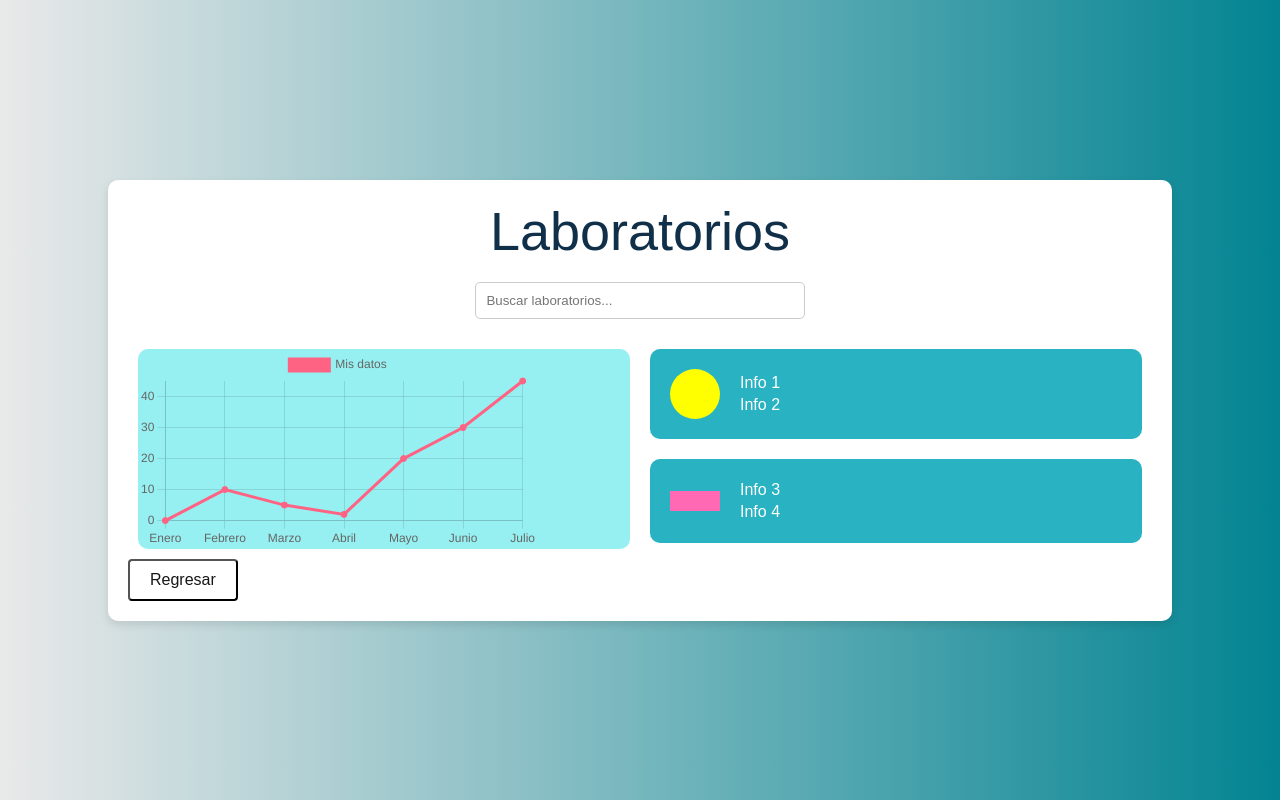
After one commit to JulianMolinaJaramillo/apiwebm, a PHP site: page /laboratorios/index.php in a window 1280 px wide. The commit adds this page. Run offline with PHP 8.4, Linux system fonts and the light colour scheme.

Commit message:
Actualizacion con laboratorio y bd

```diff
--- a/CSS/style_grupos.css
+++ b/CSS/style_gr.css
@@ -1,6 +1,6 @@
 body {
     font-family: Arial, sans-serif;
-    background-color: #96eff0;
+    background: linear-gradient(90deg, rgba(233, 233, 233, 1) 0%, #038492);
     margin: 0;
     padding: 0;
     display: flex;
--- /dev/null
+++ b/CSS/style_laboratorios.css
@@ -0,0 +1,105 @@
+body {
+    font-family: Arial, sans-serif;
+    background: linear-gradient(90deg, rgba(233, 233, 233, 1) 0%, #038492);
+    display: flex;
+    justify-content: center;
+    align-items: center;
+    height: 100vh;
+    margin: 0;
+}
+
+.title {
+    text-align: center;
+    font-size: 54px;
+    color: #102f49;
+    margin-bottom: 20px;
+}
+
+.container {
+    width: 80%;
+    background-color: white;
+    border-radius: 10px;
+    box-shadow: 0 4px 8px rgba(0,0,0,0.1);
+    padding: 20px;
+}
+
+.search-bar {
+    display: flex;
+    justify-content: center;
+    margin-bottom: 20px;
+}
+
+.search-bar input {
+    width: 30%;
+    padding: 10px;
+    border: 1px solid #ccc;
+    border-radius: 5px;
+}
+
+.main-content {
+    display: flex;
+}
+
+.graph-section, .info-section {
+    width: 50%;
+    padding: 10px;
+}
+
+.graph {
+    background-color: #96eff0;
+    border-radius: 10px;
+    height: 200px;
+    position: relative;
+}
+
+
+.info-section {
+    display: flex;
+    flex-direction: column;
+    gap: 20px;
+}
+
+.info-box {
+    background-color: #29b2c2;
+    border-radius: 10px;
+    padding: 20px;
+    display: flex;
+    align-items: center;
+    color: white;
+}
+
+.circle {
+    width: 50px;
+    height: 50px;
+    background-color: yellow;
+    border-radius: 50%;
+    margin-right: 20px;
+}
+
+.highlight {
+    width: 50px;
+    height: 20px;
+    background-color: #ff69b4;
+    margin-right: 20px;
+}
+
+.info-details p {
+    margin: 0;
+    padding: 2px 0;
+}
+
+.footer button {
+    background-color: #ffffff;
+    align-items: center;
+    align-content: center;
+    color: #181717;
+    padding: 10px 20px;
+    border-radius: 4px;
+    cursor: pointer;
+    font-size: 16px;
+}
+
+.footer button:hover {
+    background-color: #96eff0;
+    color: #fff;
+}
--- a/Grupos/index.php
+++ b/Grupos/index.php
@@ -4,7 +4,7 @@
     <meta charset="UTF-8">
     <meta name="viewport" content="width=device-width, initial-scale=1.0">
     <title>Grupos</title>
-    <link rel="stylesheet" href="../CSS/style_grupos.css">
+    <link rel="stylesheet" href="../CSS/style_gr.css">
     <script src="https://cdn.jsdelivr.net/npm/chart.js"></script>
 </head>
 <body>
--- a/Index/footer.html
+++ b/Index/footer.html
@@ -4,7 +4,7 @@
     <meta charset="UTF-8">
     <meta name="viewport" content="width=device-width, initial-scale=1.0">
     <title>Ambiente Virtual</title>
-    <link rel="stylesheet" href="../CSS/style6.css">
+    <link rel="stylesheet" href="../CSS/style7.css">
 </head>
 <body>
     <footer>
--- a/Index/header.html
+++ b/Index/header.html
@@ -4,7 +4,7 @@
     <meta charset="UTF-8">
     <meta name="viewport" content="width=device-width, initial-scale=1.0">
     <title>Ambiente Virtual</title>
-    <link rel="stylesheet" href="../CSS/style6.css">
+    <link rel="stylesheet" href="../CSS/style7.css">
 </head>
 <body>
     <header>
@@ -15,7 +15,7 @@
             <div class="right-section">
                 <nav>
                     <ul>
-                        <li><strong><a class="links" href="#">Sicau</a></strong></li>
+                        <li><strong><a class="links" href="https://sicau.pascualbravo.edu.co/SICAU/Account/Login">Sicau</a></strong></li>
                         <li><strong><a class="links" href="#">Perfil</a></strong></li>
                         <li><strong><a class="links" href="../Login/index.html">Cerrar Sesion</a></strong></li>
                     </ul>
--- a/Index/index.php
+++ b/Index/index.php
@@ -58,7 +58,7 @@ include('header.html');
             <div class="gallery-info">
                 <h3>Grupos</h3>
                 <p>Lorem ipsum dolor sit amet, consectetur adipiscing elit.</p>
-                <a href="../Grupos/index.php">Ingresar</a>
+                <a href="../grupos/index.php">Ingresar</a>
             </div>
         </div>
         <div class="gallery-item">
@@ -66,7 +66,7 @@ include('header.html');
             <div class="gallery-info">
                 <h3>Laboratorios</h3>
                 <p>Lorem ipsum dolor sit amet, consectetur adipiscing elit.</p>
-                <a href="#">Read more...</a>
+                <a href="../laboratorios/index.php">Ingresar</a>
             </div>
         </div>
     </section>
--- a/Login/index.html
+++ b/Login/index.html
@@ -44,7 +44,7 @@
                         </div>
                             <div class="card-body">
                                 <!-- Redigirimos los datos al archivo login.php en metodo POST -->
-                                <form action="../Login/login.php" method="post">
+                                <form action="login.php" method="post">
                                     <div class="mb-3">
                                         <label for="usuario" class="form-label"><strong>USUARIO:</strong></label>
                                         <input class="form-control" type="text" id="usuario" name="email" required>
--- a/Login/login.php
+++ b/Login/login.php
@@ -82,14 +82,14 @@ if ($_SERVER['REQUEST_METHOD'] == 'POST')
             // Validamos si es Docente o Estudiante para saber a donde redireccionar
             if ($respuesta['Datos']['TipoDeUsuario'] == 'Docente')
             {
-                header("location:../Index/index.php");
+                header("location:../index/index.php");
             }
             elseif ($respuesta['Datos']['TipoDeUsuario'] == 'Estudiante')
             {
-                header("location:../Index/index.php");
+                header("location:../index/index.php");
             }
             // Si la respuesta es correcta enviamos al usuario al principal.php
-            header("location:../Index/index.php");
+            header("location:../index/index.php");
         }
         else
         {
--- /dev/null
+++ b/laboratorios/index.php
@@ -0,0 +1,63 @@
+<!DOCTYPE html>
+<html lang="en">
+<head>
+    <meta charset="UTF-8">
+    <meta name="viewport" content="width=device-width, initial-scale=1.0">
+    <title>Web Dashboard</title>
+    <link rel="stylesheet" href="../CSS/style_laboratorios.css">
+    <script src="https://cdn.jsdelivr.net/npm/chart.js"></script>
+</head>
+<body>
+    <div class="container">
+        <div class="title">Laboratorios</div>
+        <div class="search-bar">
+            <input type="text" placeholder="Buscar laboratorios...">
+        </div>
+        <div class="main-content">
+            <div class="graph-section">
+                <div class="graph">
+                    <canvas id="myChart"></canvas> <!-- Añadir un canvas para la gráfica -->
+                </div>
+            </div>
+            <div class="info-section">
+                <div class="info-box">
+                    <div class="circle"></div>
+                    <div class="info-details">
+                        <p>Info 1</p>
+                        <p>Info 2</p>
+                    </div>
+                </div>
+                <div class="info-box">
+                    <div class="highlight"></div>
+                    <div class="info-details">
+                        <p>Info 3</p>
+                        <p>Info 4</p>
+                    </div>
+                </div>
+            </div>
+        </div>
+        <section class="footer">
+            <button onclick="window.location.href='../Index/index.php';">Regresar</button>
+        </section>
+    </div>
+
+    <script>
+        var ctx = document.getElementById('myChart').getContext('2d');
+        var myChart = new Chart(ctx, {
+            type: 'line', // Tipo de gráfico: línea
+            data: {
+                labels: ['Enero', 'Febrero', 'Marzo', 'Abril', 'Mayo', 'Junio', 'Julio'],
+                datasets: [{
+                    label: 'Mis datos',
+                    backgroundColor: 'rgb(255, 99, 132)',
+                    borderColor: 'rgb(255, 99, 132)',
+                    data: [0, 10, 5, 2, 20, 30, 45] // Datos de ejemplo
+                }]
+            },
+            options: {}
+        });
+    </script>
+    <!-- Bootstrap JS and Popper.js -->
+    <script src="https://cdn.jsdelivr.net/npm/bootstrap@5.2.1/dist/js/bootstrap.bundle.min.js" integrity="sha384-kQtW33rZJAHjgefvhyyzcGFEDVi7A5vBPCDNBuPSSZn1w3XtOe9c/vkl0V5HI2z9" crossorigin="anonymous"></script>
+</body>
+</html>
```
Also changed, not shown: Base de datos/ambientes_virtuales.sql (added, +228 -0 lines), CSS/style7.css (renamed from CSS/style6.css, +4 -3 lines), Grupos/chart.php (deleted, +0 -26 lines).
